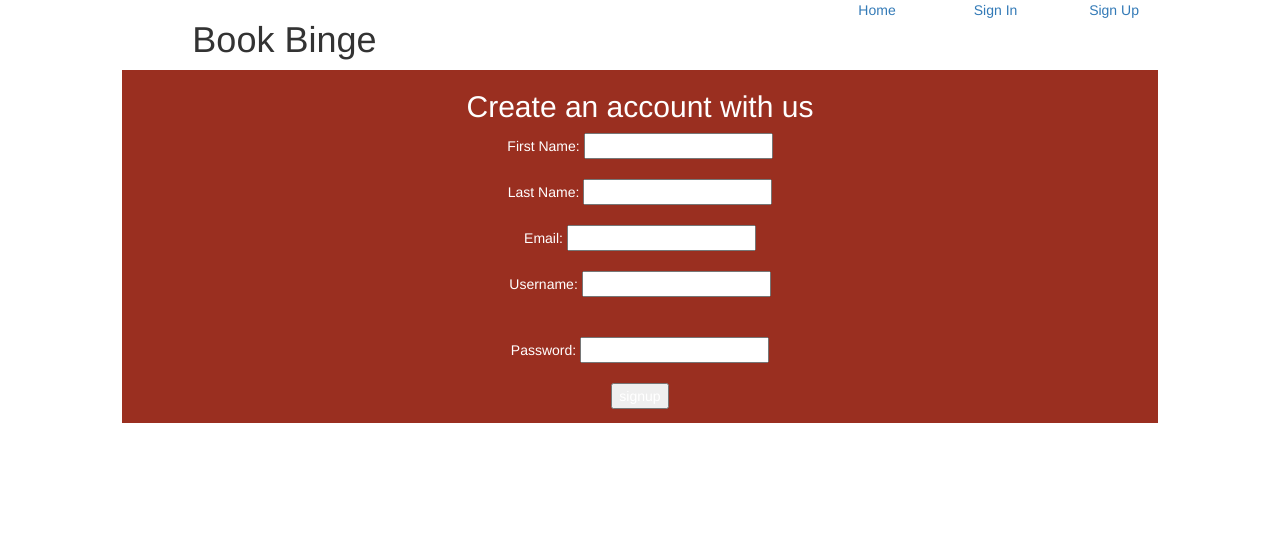
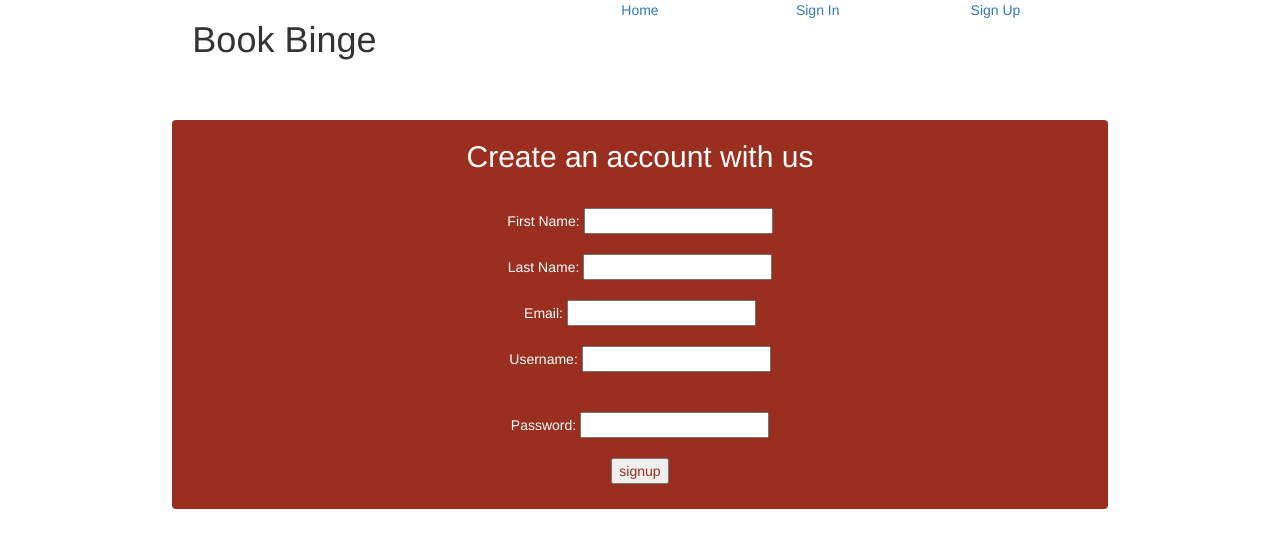
Before and after one commit to DMonroe08/New_ASSL, a CodeIgniter app: page /database/index.php/signup/load in a window 1280 px wide. Shown: the top 548 px of the page. Run offline with CodeIgniter, Linux system fonts and the light colour scheme; some libraries are stand-ins or nearby versions.

Commit message:
Adds Styling

```diff
--- a/CodeIgniter-3.1.0/application/views/home_page.php
+++ b/CodeIgniter-3.1.0/application/views/home_page.php
@@ -18,16 +18,16 @@
 							      </div>
 							    </div>
 							    <div class="item">
-							      <img class=" img-responsive" src="<?php echo base_url('/assets/images/crime.jpg');?>"   alt="responsive image">
+							      <img class=" img-responsive" src="<?php echo base_url('/assets/images/fantasy.jpg');?>"   alt="responsive image">
 							      <div class="carousel-caption">
-							        <p>Can They Find The Killer?!</p>
+							        <p>Travel To Far Lands</p>
 							      </div>
 							    </div>
 
 							    <div class="item">
 							      <img class=" img-responsive" src="<?php echo base_url('/assets/images/mystery.jpg');?>"   alt="responsive image">
 							      <div class="carousel-caption">
-							        <p>Who Done It?</p>
+							        <p>Can They Find The Killer?!</p>
 							      </div>
 							    </div>
 
--- a/CodeIgniter-3.1.0/application/views/includes/header.php
+++ b/CodeIgniter-3.1.0/application/views/includes/header.php
@@ -16,11 +16,11 @@
 			<div class="col-md-10 col-md-offset-1">
 				<div class="holder">
 					<div class="row">
-						<div class="col-md-4" id="top">
+						<div class="col-md-4">
 							<h1 class="text-center">Book Binge</h1>
 						</div><!--Ends MD 4 Column-->
 
-							<div class="col-md-4 col-md-offset-4">
+							<div class="col-md-6 col-md-offset-1">
 								<div class="row">
 									<nav class="col-md-12">
 											<!--Navigation-->
--- a/CodeIgniter-3.1.0/application/views/signup_page.php
+++ b/CodeIgniter-3.1.0/application/views/signup_page.php
@@ -20,7 +20,7 @@
 	echo "Email: " . form_input('email', set_value('email', '')) . "<br><br>";
 	echo "Username: " . form_input('username', set_value('username', '')) . "<div id='check'></div><br><br>";
 	echo "Password: " . form_input('password', set_value('password', '')) . "<br><br>";
-	echo form_submit('submit', 'signup');
+	echo "<div class='submit'>" . form_submit('submit', 'signup') . "</div>";
 	echo form_close();
 	?>
 </section>
--- a/CodeIgniter-3.1.0/assets/css/main.css
+++ b/CodeIgniter-3.1.0/assets/css/main.css
@@ -2,9 +2,12 @@
 	font-family: 'Libre Baskerville', serif;
 }
 
+h1{
+	color: #9a2f20;
+}
+
 nav->ul->li{
-	margin: 20px auto;
-
+	margin-top: 20px auto;
 }
 
 .carousel-inner > .item > img{
@@ -17,6 +20,16 @@
 }
 
 .sign{
+	margin: 50px ;
 	background: #9a2f20;
 	color: #fff;
+	border-radius: 4px;
 }
+
+#forms{
+	margin: 25px auto;
+}
+
+.submit{
+	color: #9a2f20;
+}
```
Also changed, not shown: CodeIgniter-3.1.0/application/controllers/signin.php (added, +14 -0 lines), CodeIgniter-3.1.0/application/views/signin_page.php (added, +15 -0 lines), CodeIgniter-3.1.0/application/controllers/untitled.txt (deleted), CodeIgniter-3.1.0/assets/images/books.jpg (added), CodeIgniter-3.1.0/assets/images/fantasy.jpg (added).
